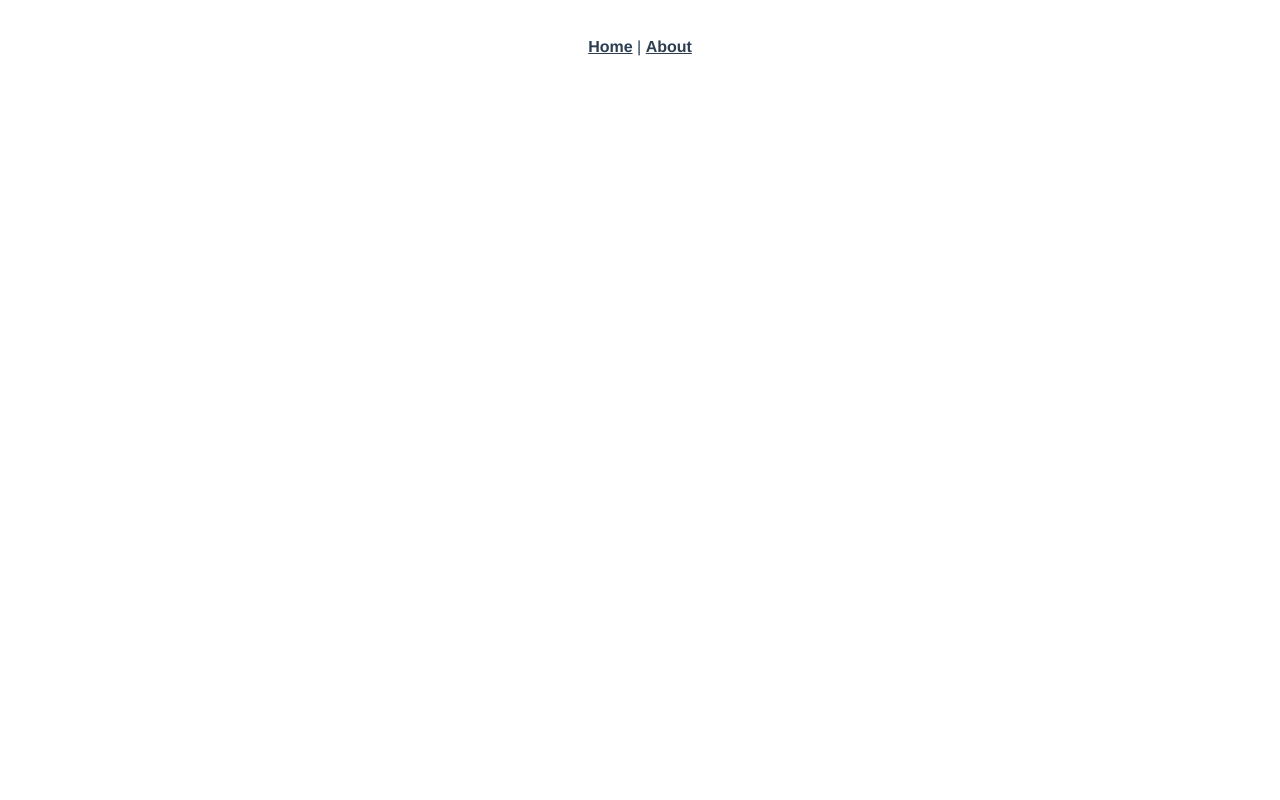
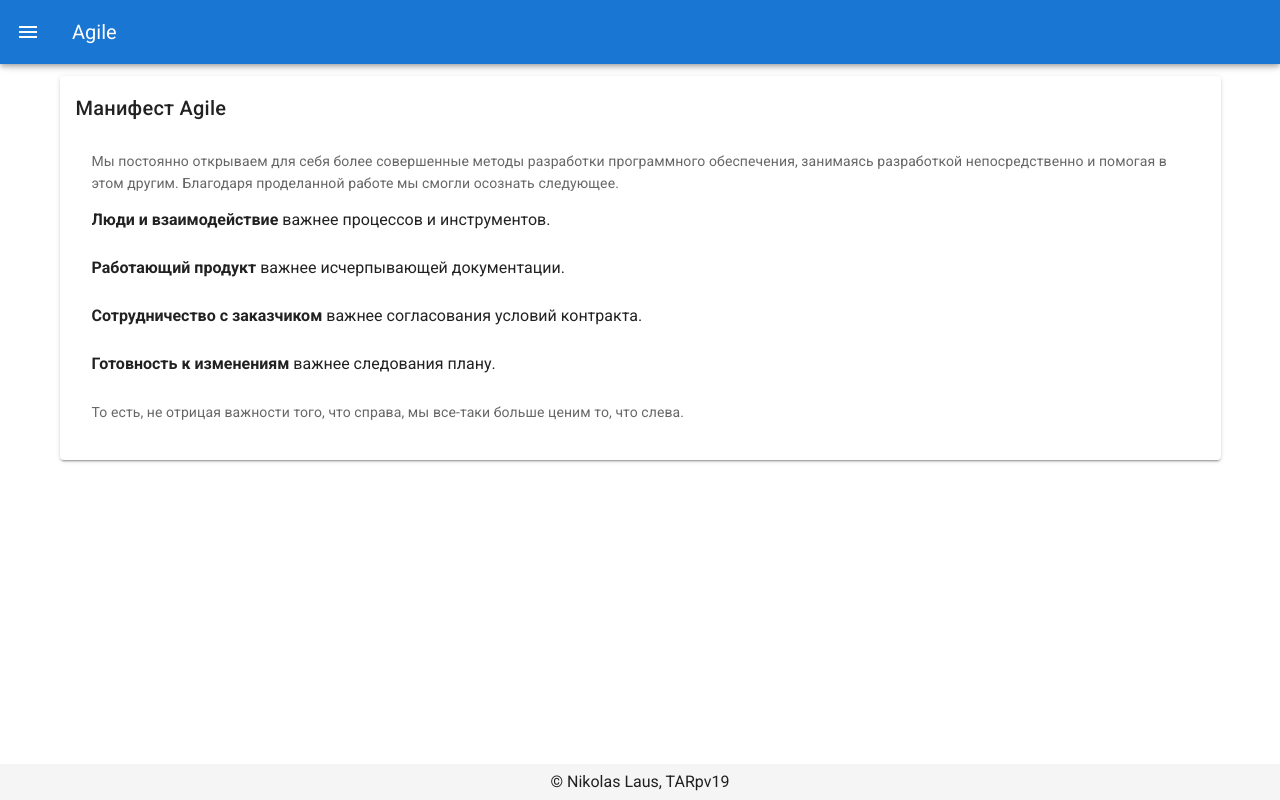
Before and after one commit to blinchk/tthk-agile, a Vue app: page /manifesto in a window 1280 px wide. Built offline with nearby package versions, Linux system fonts and the light colour scheme.

Commit message:
Add Agile Manifesto page

```diff
--- a/public/index.html
+++ b/public/index.html
@@ -1,11 +1,13 @@
 <!DOCTYPE html>
-<html lang="">
+<html lang="en">
   <head>
     <meta charset="utf-8">
     <meta http-equiv="X-UA-Compatible" content="IE=edge">
     <meta name="viewport" content="width=device-width,initial-scale=1.0">
     <link rel="icon" href="<%= BASE_URL %>favicon.ico">
     <title><%= htmlWebpackPlugin.options.title %></title>
+    <link rel="stylesheet" href="https://fonts.googleapis.com/css?family=Roboto:100,300,400,500,700,900">
+    <link rel="stylesheet" href="https://cdn.jsdelivr.net/npm/@mdi/font@latest/css/materialdesignicons.min.css">
   </head>
   <body>
     <noscript>
--- a/src/App.vue
+++ b/src/App.vue
@@ -1,32 +1,58 @@
 <template>
-  <div id="app">
-    <div id="nav">
-      <router-link to="/">Home</router-link> |
-      <router-link to="/about">About</router-link>
-    </div>
-    <router-view/>
-  </div>
+  <v-app>
+    <v-app-bar app color="primary" dark fixed clipped-left>
+      <v-app-bar-nav-icon @click.stop="drawer = !drawer"></v-app-bar-nav-icon>
+      <v-toolbar-title>
+        Agile
+      </v-toolbar-title>
+      <div class="links"></div>
+    </v-app-bar>
+
+    <v-navigation-drawer v-model="drawer" app clipped>
+      <v-list dense>
+        <v-list-item router exact v-for="(link, i) in links" :key="i" :to="link.to">
+          <v-list-item-action>
+            <v-icon>{{link.icon}}</v-icon>
+          </v-list-item-action>
+          <v-list-item-content>
+            <v-list-item-title>{{link.title}}</v-list-item-title>
+          </v-list-item-content>
+        </v-list-item>
+      </v-list>
+    </v-navigation-drawer>
+
+    <v-main>
+      <router-view />
+    </v-main>
+
+    <v-footer class="d-flex justify-center">
+      &copy; Nikolas Laus, TARpv19
+    </v-footer>
+  </v-app>
 </template>
 
-<style lang="scss">
-#app {
-  font-family: Avenir, Helvetica, Arial, sans-serif;
-  -webkit-font-smoothing: antialiased;
-  -moz-osx-font-smoothing: grayscale;
-  text-align: center;
-  color: #2c3e50;
-}
-
-#nav {
-  padding: 30px;
-
-  a {
-    font-weight: bold;
-    color: #2c3e50;
-
-    &.router-link-exact-active {
-      color: #42b983;
-    }
-  }
-}
-</style>
+<script>
+export default {
+  name: "App",
+  data: () => ({
+    drawer: false,
+    links: [
+      {
+        icon: "mdi-home",
+        title: "Главная",
+        to: "/"
+      },
+      {
+        icon: "mdi-note",
+        title: "Манифест",
+        to: "/manifesto"
+      },
+      {
+        icon: "mdi-history",
+        title: "История",
+        to: "/history"
+      }
+    ]
+  })
+};
+</script>
--- a/src/components/HelloWorld.vue
+++ /dev/null
@@ -1,59 +0,0 @@
-<template>
-  <div class="hello">
-    <h1>{{ msg }}</h1>
-    <p>
-      For a guide and recipes on how to configure / customize this project,<br>
-      check out the
-      <a href="https://cli.vuejs.org" target="_blank" rel="noopener">vue-cli documentation</a>.
-    </p>
-    <h3>Installed CLI Plugins</h3>
-    <ul>
-      <li><a href="https://github.com/vuejs/vue-cli/tree/dev/packages/%40vue/cli-plugin-babel" target="_blank" rel="noopener">babel</a></li>
-      <li><a href="https://github.com/vuejs/vue-cli/tree/dev/packages/%40vue/cli-plugin-router" target="_blank" rel="noopener">router</a></li>
-      <li><a href="https://github.com/vuejs/vue-cli/tree/dev/packages/%40vue/cli-plugin-eslint" target="_blank" rel="noopener">eslint</a></li>
-    </ul>
-    <h3>Essential Links</h3>
-    <ul>
-      <li><a href="https://vuejs.org" target="_blank" rel="noopener">Core Docs</a></li>
-      <li><a href="https://forum.vuejs.org" target="_blank" rel="noopener">Forum</a></li>
-      <li><a href="https://chat.vuejs.org" target="_blank" rel="noopener">Community Chat</a></li>
-      <li><a href="https://twitter.com/vuejs" target="_blank" rel="noopener">Twitter</a></li>
-      <li><a href="https://news.vuejs.org" target="_blank" rel="noopener">News</a></li>
-    </ul>
-    <h3>Ecosystem</h3>
-    <ul>
-      <li><a href="https://router.vuejs.org" target="_blank" rel="noopener">vue-router</a></li>
-      <li><a href="https://vuex.vuejs.org" target="_blank" rel="noopener">vuex</a></li>
-      <li><a href="https://github.com/vuejs/vue-devtools#vue-devtools" target="_blank" rel="noopener">vue-devtools</a></li>
-      <li><a href="https://vue-loader.vuejs.org" target="_blank" rel="noopener">vue-loader</a></li>
-      <li><a href="https://github.com/vuejs/awesome-vue" target="_blank" rel="noopener">awesome-vue</a></li>
-    </ul>
-  </div>
-</template>
-
-<script>
-export default {
-  name: 'HelloWorld',
-  props: {
-    msg: String
-  }
-}
-</script>
-
-<!-- Add "scoped" attribute to limit CSS to this component only -->
-<style scoped lang="scss">
-h3 {
-  margin: 40px 0 0;
-}
-ul {
-  list-style-type: none;
-  padding: 0;
-}
-li {
-  display: inline-block;
-  margin: 0 10px;
-}
-a {
-  color: #42b983;
-}
-</style>
--- a/src/main.js
+++ b/src/main.js
@@ -1,10 +1,12 @@
 import Vue from 'vue'
 import App from './App.vue'
 import router from './router'
+import vuetify from './plugins/vuetify'
 
 Vue.config.productionTip = false
 
 new Vue({
   router,
+  vuetify,
   render: h => h(App)
 }).$mount('#app')
--- /dev/null
+++ b/src/plugins/vuetify.js
@@ -0,0 +1,7 @@
+import Vue from 'vue'
+import Vuetify from 'vuetify/lib/framework'
+
+Vue.use(Vuetify)
+
+export default new Vuetify({
+})
--- a/src/router/index.js
+++ b/src/router/index.js
@@ -1,6 +1,7 @@
 import Vue from 'vue'
 import VueRouter from 'vue-router'
 import Home from '../views/Home.vue'
+import Manifesto from '../views/Manifesto.vue'
 
 Vue.use(VueRouter)
 
@@ -11,12 +12,9 @@ const routes = [
     component: Home
   },
   {
-    path: '/about',
-    name: 'About',
-    // route level code-splitting
-    // this generates a separate chunk (about.[hash].js) for this route
-    // which is lazy-loaded when the route is visited.
-    component: () => import(/* webpackChunkName: "about" */ '../views/About.vue')
+    path: '/manifesto',
+    name: 'Manifesto',
+    component: Manifesto
   }
 ]
 
--- a/src/views/About.vue
+++ /dev/null
@@ -1,5 +0,0 @@
-<template>
-  <div class="about">
-    <h1>This is an about page</h1>
-  </div>
-</template>
--- a/src/views/Home.vue
+++ b/src/views/Home.vue
@@ -1,18 +1,21 @@
 <template>
-  <div class="home">
-    <img alt="Vue logo" src="../assets/logo.png">
-    <HelloWorld msg="Welcome to Your Vue.js App"/>
-  </div>
+  <v-container>
+    <v-card elevation="2">
+      <v-card-title>
+        Главная страница
+      </v-card-title>
+      <v-card-text>
+        <div class="text--primary">
+          Манифест
+        </div>
+      </v-card-text>
+    </v-card>
+  </v-container>
 </template>
 
 <script>
-// @ is an alias to /src
-import HelloWorld from '@/components/HelloWorld.vue'
 
 export default {
-  name: 'Home',
-  components: {
-    HelloWorld
-  }
+  name: 'Home'
 }
 </script>
--- /dev/null
+++ b/src/views/Manifesto.vue
@@ -0,0 +1,57 @@
+<template>
+  <v-container>
+    <v-card elevation="2">
+      <v-card-title>
+        Манифест Agile
+      </v-card-title>
+      <v-card-text>
+        <div class="text--primary">
+          <v-list>
+            <v-subheader
+              >Мы постоянно открываем для себя более совершенные методы
+              разработки программного обеспечения, занимаясь разработкой
+              непосредственно и помогая в этом другим. Благодаря проделанной
+              работе мы смогли осознать следующее.</v-subheader
+            >
+            <v-list-item>
+              <v-list-item-title>
+                <strong>Люди и взаимодействие</strong> важнее процессов и
+                инструментов.
+              </v-list-item-title>
+            </v-list-item>
+            <v-list-item>
+              <v-list-item-title>
+                <strong>Работающий продукт</strong> важнее исчерпывающей
+                документации.
+              </v-list-item-title>
+            </v-list-item>
+            <v-list-item>
+              <v-list-item-title>
+                <strong>Сотрудничество с заказчиком</strong> важнее согласования
+                условий контракта.
+              </v-list-item-title>
+            </v-list-item>
+            <v-list-item>
+              <v-list-item-title>
+                <strong>Готовность к изменениям</strong> важнее следования
+                плану.
+              </v-list-item-title>
+            </v-list-item>
+            <v-subheader>
+              То есть, не отрицая важности того, что справа, мы все-таки больше
+              ценим то, что слева.
+            </v-subheader>
+          </v-list>
+        </div>
+      </v-card-text>
+    </v-card>
+  </v-container>
+</template>
+
+<script>
+export default {
+  name: "Manifesto"
+};
+</script>
+
+<style></style>
--- /dev/null
+++ b/vue.config.js
@@ -0,0 +1,7 @@
+module.exports = {
+  publicPath: '/tthk-agile/',
+
+  transpileDependencies: [
+    'vuetify'
+  ]
+}
```
Also changed, not shown: package.json (+7 -4 lines), .eslintrc.js, src/assets/logo.svg (added), 1 other file (tests, documents, lock files or other folders).
